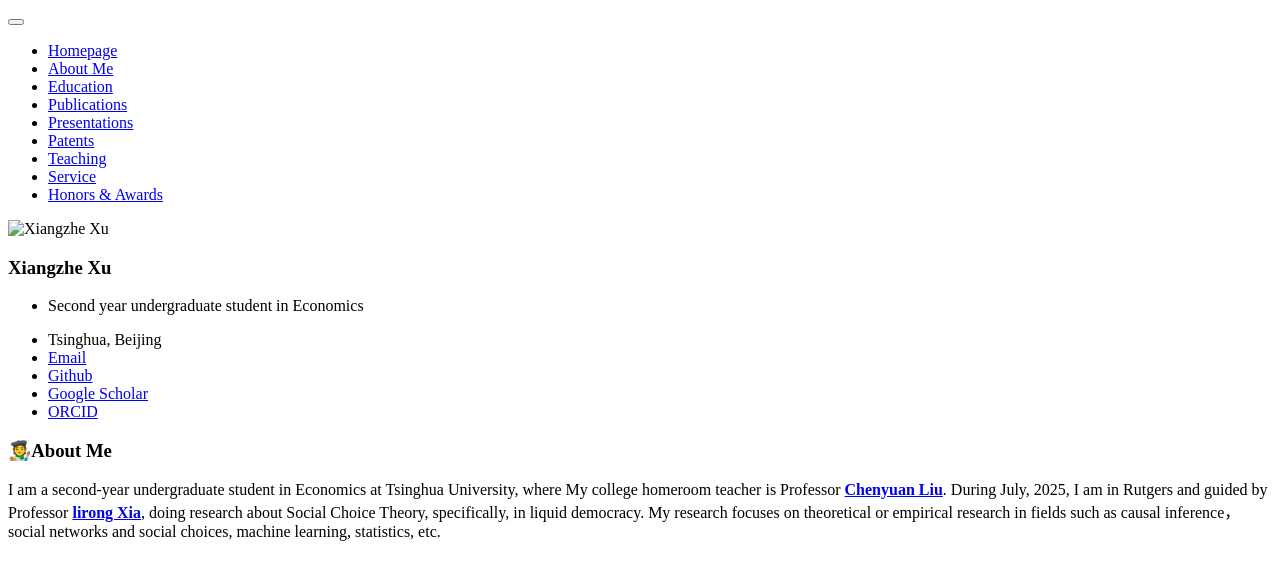
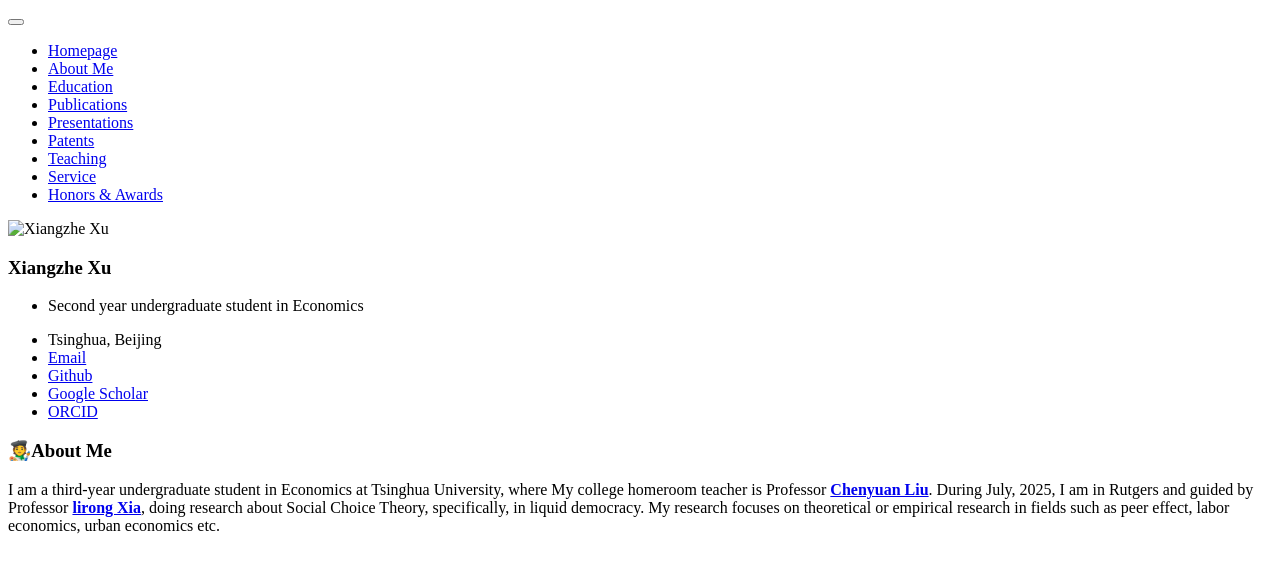
Before and after one commit to xuxz23/xuxz23.github.io, a Jekyll site: the page built from _pages/includes/intro.md, in a window 1280 px wide. Shown: the top 580 px of the page. Built offline with Jekyll 4.4.1, drawn with Linux system fonts in a browser that asks for light colours; our own code applies the rules of GitHub Pages for plain Markdown files.

Commit message:
Update intro.md

```diff
--- a/_pages/includes/intro.md
+++ b/_pages/includes/intro.md
@@ -1,4 +1,4 @@
 # 🧑‍🎨About Me
 
-I am a second-year undergraduate student in Economics at Tsinghua University, where My college homeroom teacher is Professor **[Chenyuan Liu](https://chenyuanliu.github.io/)**. During July, 2025, I am in Rutgers and guided by Professor **[lirong Xia](https://people.cs.rutgers.edu/~lirong.xia/)**, doing research about Social Choice Theory, specifically, in liquid democracy.
-My research focuses on theoretical or empirical research in fields such as causal inference，social networks and social choices, machine learning, statistics, etc.
+I am a third-year undergraduate student in Economics at Tsinghua University, where My college homeroom teacher is Professor **[Chenyuan Liu](https://chenyuanliu.github.io/)**. During July, 2025, I am in Rutgers and guided by Professor **[lirong Xia](https://people.cs.rutgers.edu/~lirong.xia/)**, doing research about Social Choice Theory, specifically, in liquid democracy.
+My research focuses on theoretical or empirical research in fields such as peer effect, labor economics, urban economics etc.
```
